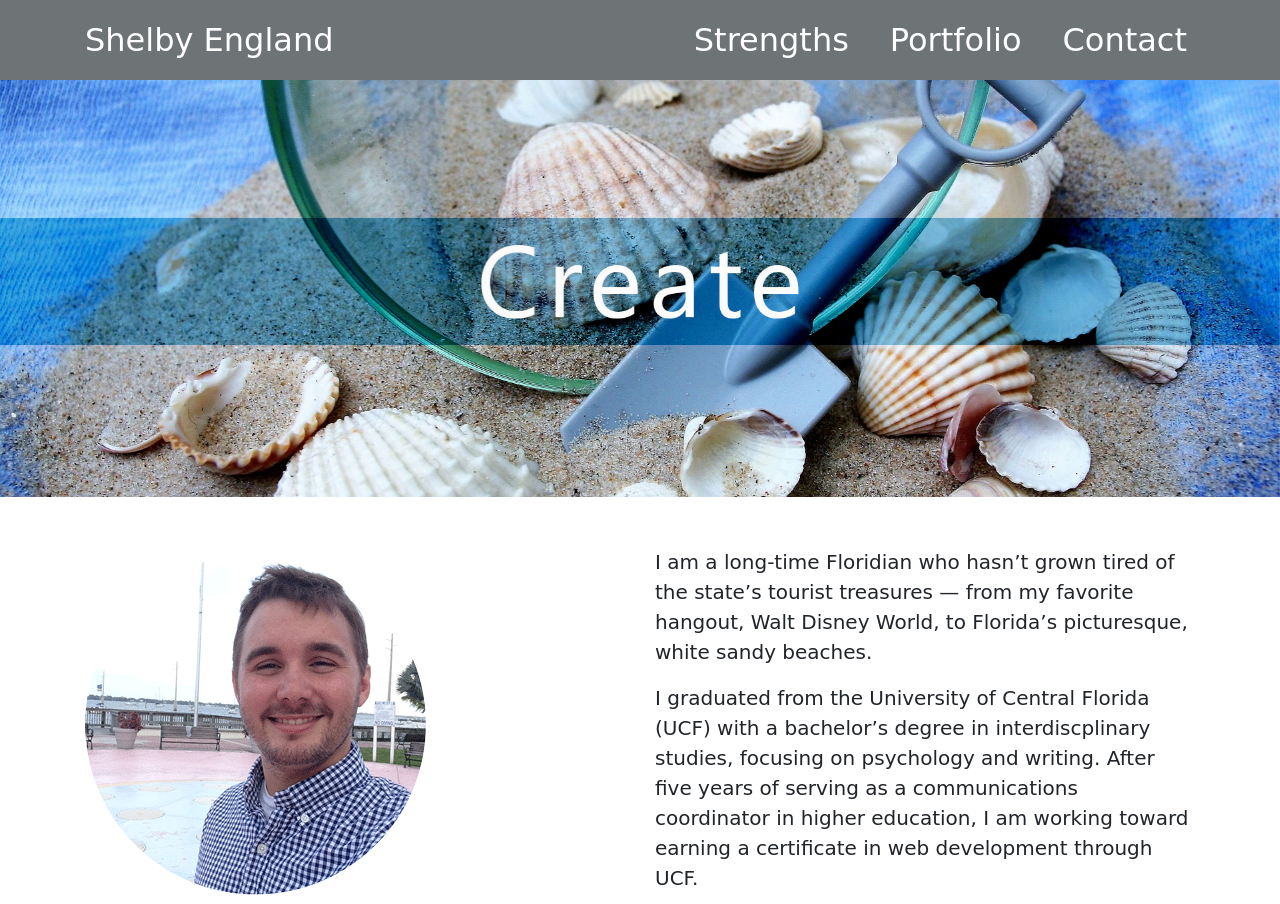
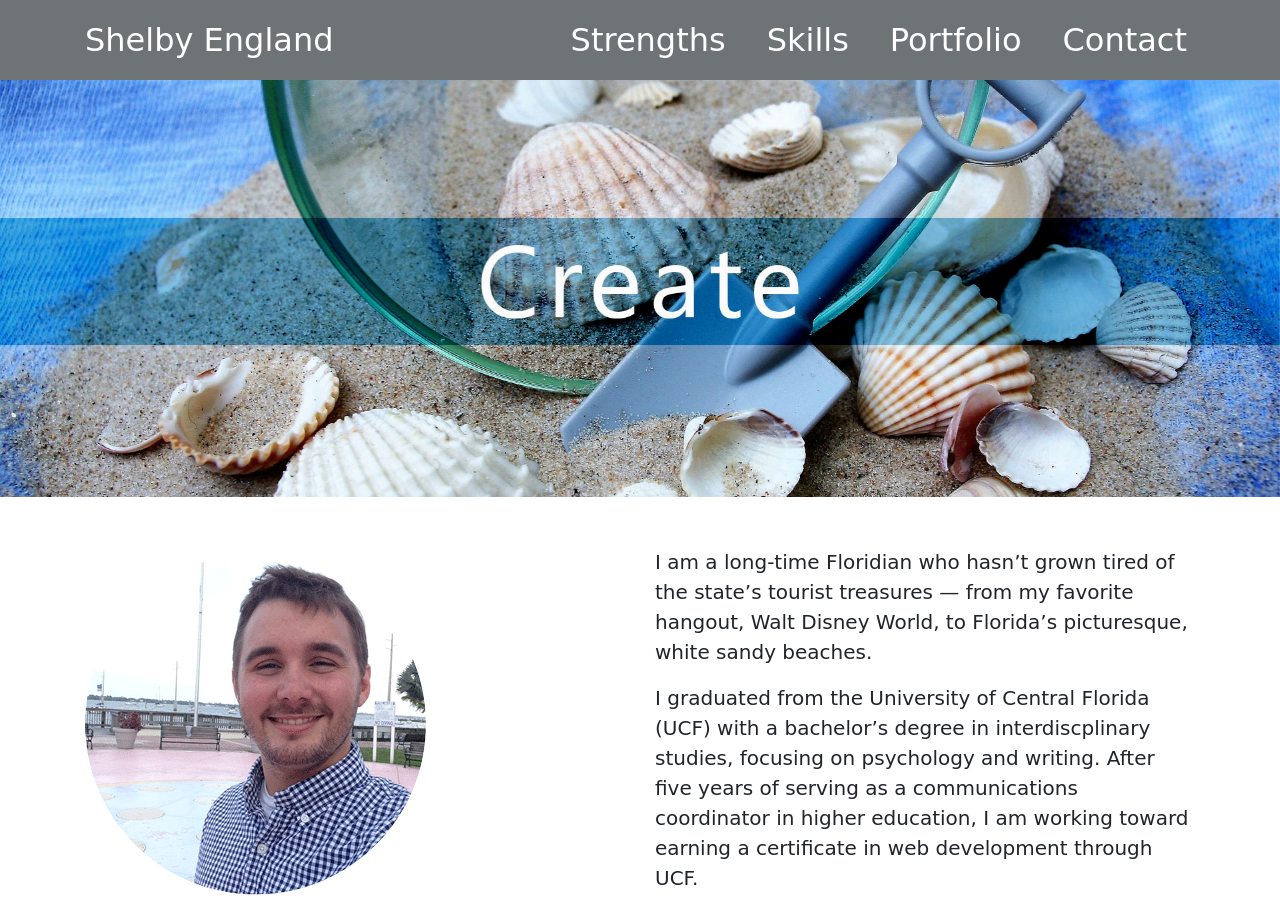
Before and after one commit to sengland88/shelbyengland, a plain HTML site: page index.html in a window 1280 px wide. Shown: the top 904 px of the page. Drawn offline with nearby package versions, Linux system fonts and the light colour scheme; a web font is replaced by a local one.

Commit message:
updated header

```diff
--- a/index.html
+++ b/index.html
@@ -36,6 +36,9 @@
                     <ul class="nav navbar-nav ml-auto w-100 justify-content-end">
                         <li class="nav-item navLinks">
                             <a class="nav-link" href="#strength" id="navText">Strengths</a>
+                        </li>
+                        <li class="nav-item navLinks">
+                            <a class="nav-link" href="#skills" id="navText">Skills</a>
                         </li>
                         <li class="nav-item navLinks">
                             <a class="nav-link" href="#port" id="navText">Portfolio</a>
@@ -134,7 +137,7 @@
 
     <div class="container">
 
-        <div class="row rowSpacing text-center" data-aos="flip-up" data-aos-duration="750" id="port">
+        <div class="row rowSpacing text-center" data-aos="flip-up" data-aos-duration="750" id="skills">
 
             <div class="col-sm" >
 
```
